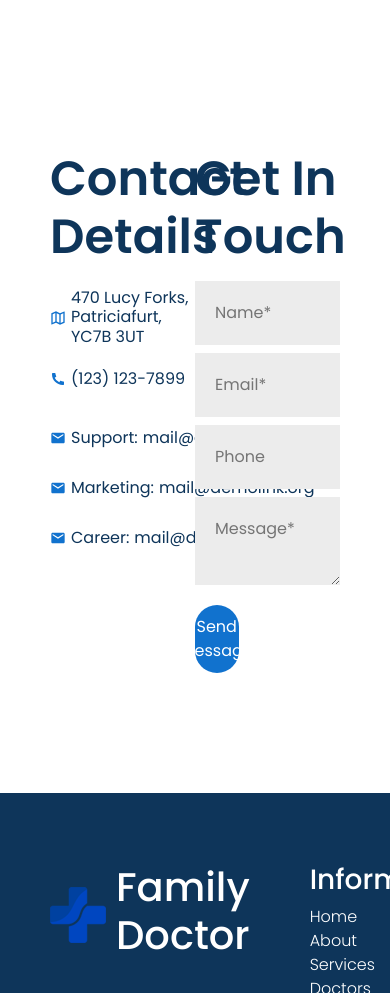
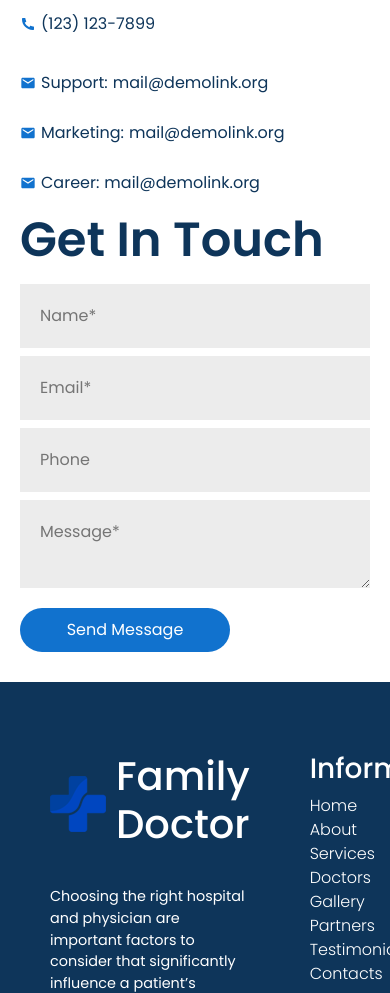
Before and after one commit to vigneshiyergithub/Family-Doctor, a React (Create React App) app: page / in a window 390 px wide. Shown: the part 10000-10993 px from the top of the page. Built offline with nearby package versions, Linux system fonts and the light colour scheme.

Commit message:
contacts commit

```diff
--- a/src/components/Contact/Contact.css
+++ b/src/components/Contact/Contact.css
@@ -1,17 +1,16 @@
-:root{
+:root {
 	--universlColor: rgb(17, 114, 206);
 	--headingColor: rgb(14, 53, 90);
 }
 
-.contact-us{
+.contact-us {
 	display: flex;
 	flex-direction: column;
 	width: 100%;
 	padding: 100px 0px;
 }
 
-
-.contact-details{
+.contact-details {
 	display: flex;
 	width: 100%;
 	justify-content: space-between;
@@ -19,24 +18,24 @@
 	margin-top: 250px;
 }
 
-.details{
+.details {
 	display: flex;
 	flex-direction: column;
 	width: 50%;
 }
 
-.details i{
+.details i {
 	color: var(--universlColor) !important;
 	margin-right: 5px;
 }
 
-.details h1{
+.details h1 {
 	font-size: 3rem;
 	font-weight: 600;
 	display: flex;
 }
 
-.details h5{
+.details h5 {
 	display: flex;
 	margin-top: 15px;
 	font-weight: 400;
@@ -44,66 +43,66 @@
 	align-items: center;
 }
 
-.details h5 a{
+.details h5 a {
 	text-decoration: none;
 	color: var(--headingColor);
 	text-decoration: none;
 }
 
-.details h5 i{
+.details h5 i {
 	color: var(--universlColor);
 }
 
-.details h5 a:hover{
+.details h5 a:hover {
 	color: var(--universlColor);
 }
 
-.mailist{
+.mailist {
 	margin-top: 20px;
 	display: flex;
 	flex-direction: column;
 	width: 100%;
 }
 
-.mailist p{
+.mailist p {
 	margin-top: 10px;
 }
 
 .mailist p,
 .mailist p i,
-.mailist p  a{
+.mailist p a {
 	display: flex;
 	align-items: center;
 	color: var(--headingColor);
 }
 
-.mailist p  a{
+.mailist p a {
 	text-decoration: none !important;
 	margin-left: 5px;
 }
 
-.mailist p  a:hover{
+.mailist p a:hover {
 	color: var(--universlColor);
 }
 
-.contact-form{
+.contact-form {
 	display: flex;
 	width: 50%;
 	flex-direction: column;
 }
 
-.contact-form form{
+.contact-form form {
 	display: flex;
 	flex-direction: column;
 	width: 100%;
 }
 
-.contact-form form h1{
+.contact-form form h1 {
 	font-size: 3rem;
 	font-weight: 600;
 }
 
-.input-field{
+.input-field {
 	display: flex;
 	margin-top: 8px;
 	padding: 20px;
@@ -112,7 +111,7 @@
 	border: none;
 }
 
-#message{
+#message {
 	margin-top: 8px;
 	padding: 20px;
 	border: none;
@@ -120,7 +119,7 @@
 	outline: none;
 }
 
-.submit-btn{
+.submit-btn {
 	display: flex;
 	margin-top: 20px;
 	width: 30%;
@@ -135,6 +134,139 @@
 	border-radius: 50px;
 }
 
-.submit-btn:hover{
+.submit-btn:hover {
 	background: var(--headingColor);
 }
+
+/* responsive */
+
+@media screen and (max-width: 768px) {
+	.contact-us {
+		display: flex;
+		flex-direction: column;
+		width: 100%;
+		padding: 20px 0px;
+		justify-content: center;
+		align-items: center;
+	}
+
+	.contact-details {
+		display: flex;
+		width: 100%;
+		justify-content: center;
+		flex-direction: column;
+		padding: 10px 20px;
+		margin-top: 100px;
+	}
+
+	.details {
+		display: flex;
+		flex-direction: column;
+		width: 100%;
+	}
+
+	.details i {
+		color: var(--universlColor) !important;
+		margin-right: 5px;
+	}
+
+	.details h1 {
+		font-size: 2rem;
+		font-weight: 600;
+		display: flex;
+	}
+
+	.details h5 {
+		display: flex;
+		margin-top: 15px;
+		font-weight: 400;
+		font-size: 1rem;
+		align-items: center;
+	}
+
+	.details h5 a {
+		text-decoration: none;
+		color: var(--headingColor);
+		text-decoration: none;
+	}
+
+	.details h5 i {
+		color: var(--universlColor);
+	}
+
+	.details h5 a:hover {
+		color: var(--universlColor);
+	}
+
+	.mailist {
+		margin-top: 20px;
+		display: flex;
+		flex-direction: column;
+		width: 100%;
+	}
+
+	.mailist p {
+		margin-top: 10px;
+	}
+
+	.mailist p,
+	.mailist p i,
+	.mailist p a {
+		display: flex;
+		align-items: center;
+		color: var(--headingColor);
+	}
+
+	.mailist p a {
+		text-decoration: none !important;
+		margin-left: 5px;
+	}
+
+	.mailist p a:hover {
+		color: var(--universlColor);
+	}
+
+	.contact-form {
+		display: flex;
+		width: 100%;
+		flex-direction: column;
+	}
+
+	.contact-form form {
+		display: flex;
+		flex-direction: column;
+		width: 100%;
+	}
+
+	.contact-form form h1 {
+		font-size: 3rem;
+		font-weight: 600;
+	}
+
+	.input-field {
+		display: flex;
+		margin-top: 8px;
+		padding: 20px;
+		outline: none;
+		background: rgb(236, 236, 236);
+		border: none;
+	}
+
+	#message {
+		margin-top: 8px;
+		padding: 20px;
+		border: none;
+		background: rgb(236, 236, 236);
+		outline: none;
+	}
+
+	.submit-btn {
+		display: flex;
+		margin-top: 20px;
+		width: 60%;
+	}
+
+	.submit-btn:hover {
+		background: var(--headingColor);
+	}
+}
```
Lines whose indentation alone changed are shown as unchanged.
